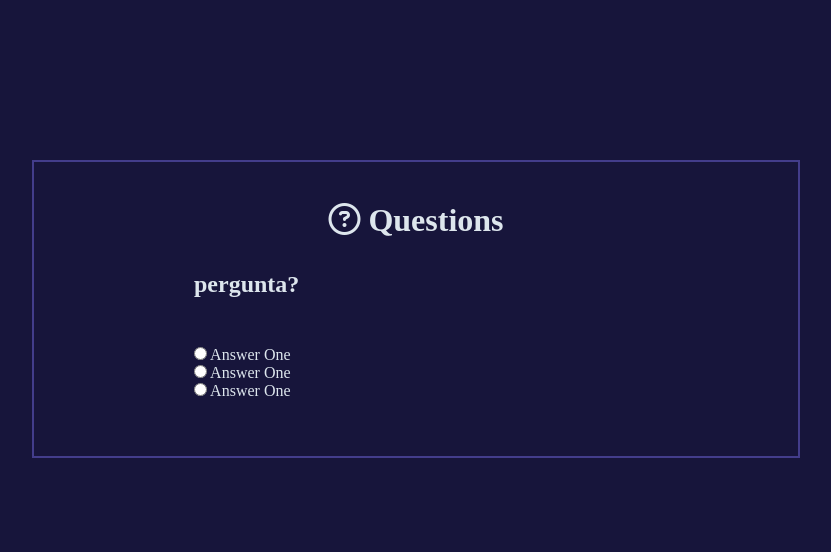
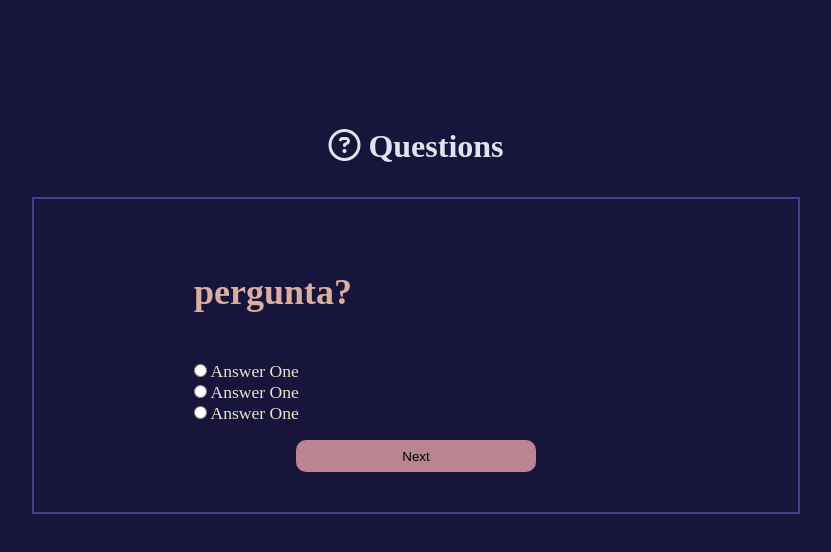
Before and after one commit to pittyh6/qQuiz, a React (Vite) app: page / in a window 1280 px wide. Shown: the top 552 px of the page, without its empty margins (224-1055 px from the left). Built offline with nearby package versions, Linux system fonts and the light colour scheme.

Commit message:
change structure

```diff
--- a/src/App.jsx
+++ b/src/App.jsx
@@ -8,7 +8,10 @@ function App() {
         <h1>
           <i class="fa-regular fa-circle-question"></i> Questions
         </h1>
-        <Question />
+        <section className="question-box">
+          <Question />
+          <button className="btn">Next</button>
+        </section>
       </main>
     </>
   );
--- a/src/index.css
+++ b/src/index.css
@@ -25,7 +25,11 @@ body {
 }
 main {
   text-align: center;
-  margin: 10rem auto;
+  margin: 8rem auto;
+}
+.question-box {
+  text-align: center;
+  margin: 2rem auto;
   border: 2px solid var(--md-blue);
   width: 60%;
   padding: 5vh 0;
@@ -33,6 +37,8 @@ main {
 .section-question {
   text-align: start;
   padding: 2rem 10rem;
+  color: var(--md-beige);
+  font-size: 1.5rem;
 }
 .section-answers {
   display: flex;
@@ -42,4 +48,13 @@ main {
 .section-answers p {
   align-self: flex-start;
   padding: 0 10rem;
+  color: var(--lg-beige);
+  font-size: 1.1rem;
 }
+.btn {
+  border: none;
+  background-color: var(--lg-purple);
+  border-radius: 10px;
+  width: 15rem;
+  height: 2rem;
+}
```
